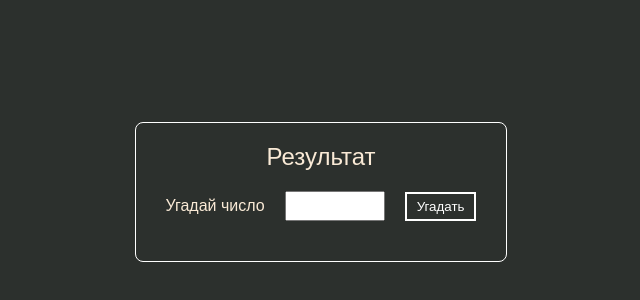
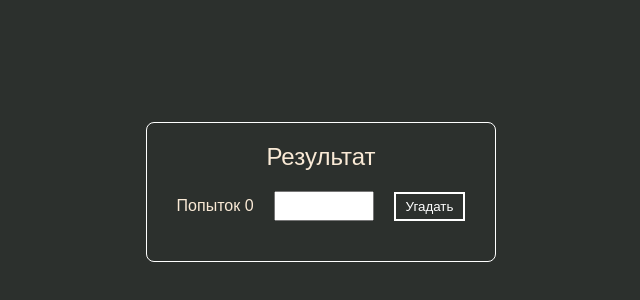
Before and after one commit to andre353/react-functional-component-lesson-4, a React (Create React App) app: page / in a window 1280 px wide. Shown: the part 216-516 px from the top of the page, without its empty margins (319-959 px from the left). Built offline with nearby package versions, Linux system fonts and the light colour scheme.

Commit message:
Add comments, count, button conditional disable attribute

```diff
--- a/src/components/FunctionalComponent/FunctionalComponent.jsx
+++ b/src/components/FunctionalComponent/FunctionalComponent.jsx
@@ -4,19 +4,27 @@ import PropTypes from 'prop-types';
 
 export const FunctionalComponent = ({min, max}) => {
   const [userNumberFromInput, setUserNumberFromInput] = useState('');
+  const [count, setCount] = useState(0);
   const [result, setResult] = useState('Результат');
   const [randomNumber] = useState(
     Math.floor(Math.random() * (max - min + 1)) + min
   );
-
-  console.log(userNumberFromInput, randomNumber);
+    // как и метод setState, useState и все use хуки- асинхронные
+    // React uses batching to group state updates within event handlers
+    // and inbuilt hooks. It prevents components from re-rendering
+    // for each state update and improves application performance.
+    // React 17, and prior versions only support batching for browser events.
+  console.log(userNumberFromInput, randomNumber, count);
 
   const handleSubmit = e => {
     e.preventDefault();
 
+    setCount(count + 1);
+    // 1) Получается в set... можно передать функцию () => {}
+    // которая вернет значение через return
+    // после того, как будет вызвана функция-обертка
     setResult(() => {
       if (!userNumberFromInput ||
-        userNumberFromInput === 0 ||
         userNumberFromInput < min ||
         userNumberFromInput > max) {
         return `Введите число от ${min} до ${max}`;
@@ -33,7 +41,7 @@ export const FunctionalComponent = ({min, max}) => {
       return `Вы угадали, загаданное число ${userNumberFromInput}`;
     });
   };
-
+  // 2) Получается в set... можно передать значение
   const handleChange = (e) => {
     setUserNumberFromInput(e.target.value);
   };
@@ -43,7 +51,7 @@ export const FunctionalComponent = ({min, max}) => {
       <p className={style.result}>{result}</p>
       <form className={style.form} onSubmit={handleSubmit}>
         <label className={style.label} htmlFor='user_number'>
-          Угадай число
+          Попыток {count}
         </label>
         <input
           className={style.input}
@@ -52,7 +60,9 @@ export const FunctionalComponent = ({min, max}) => {
           value={userNumberFromInput}
           onChange={handleChange}
         />
-        <button className={style.btn}>Угадать</button>
+        <button
+          className={style.btn}
+          disabled={!userNumberFromInput && true}>Угадать</button>
       </form>
     </div>
   );
```
